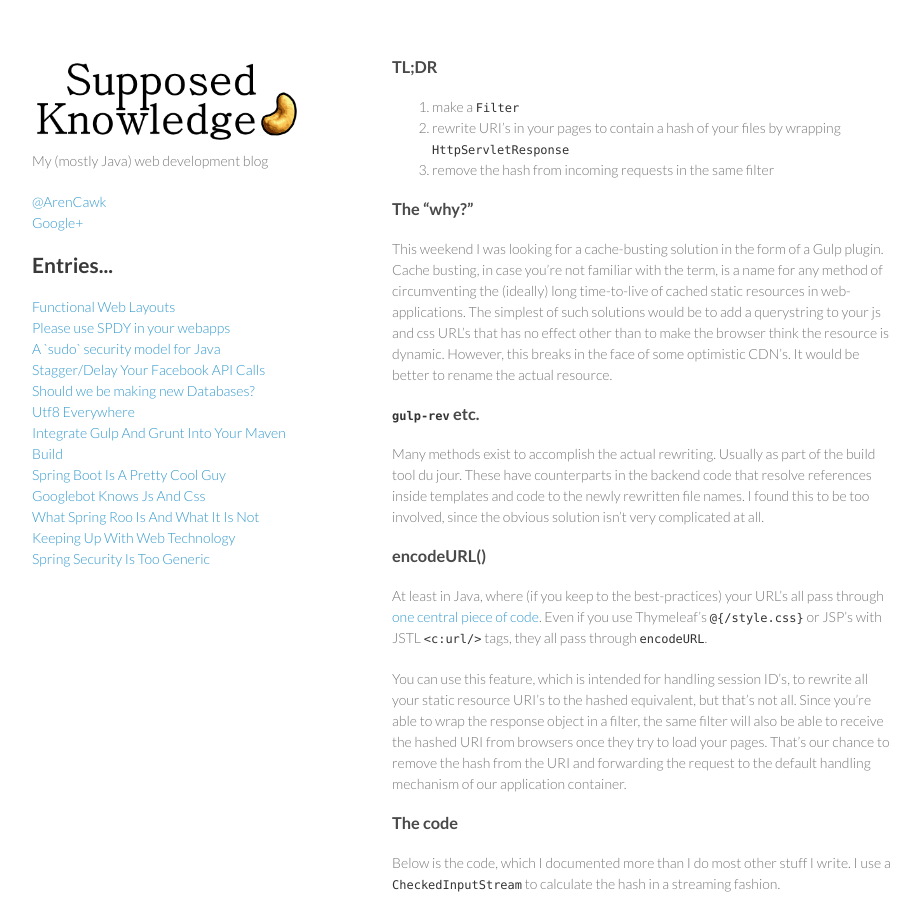
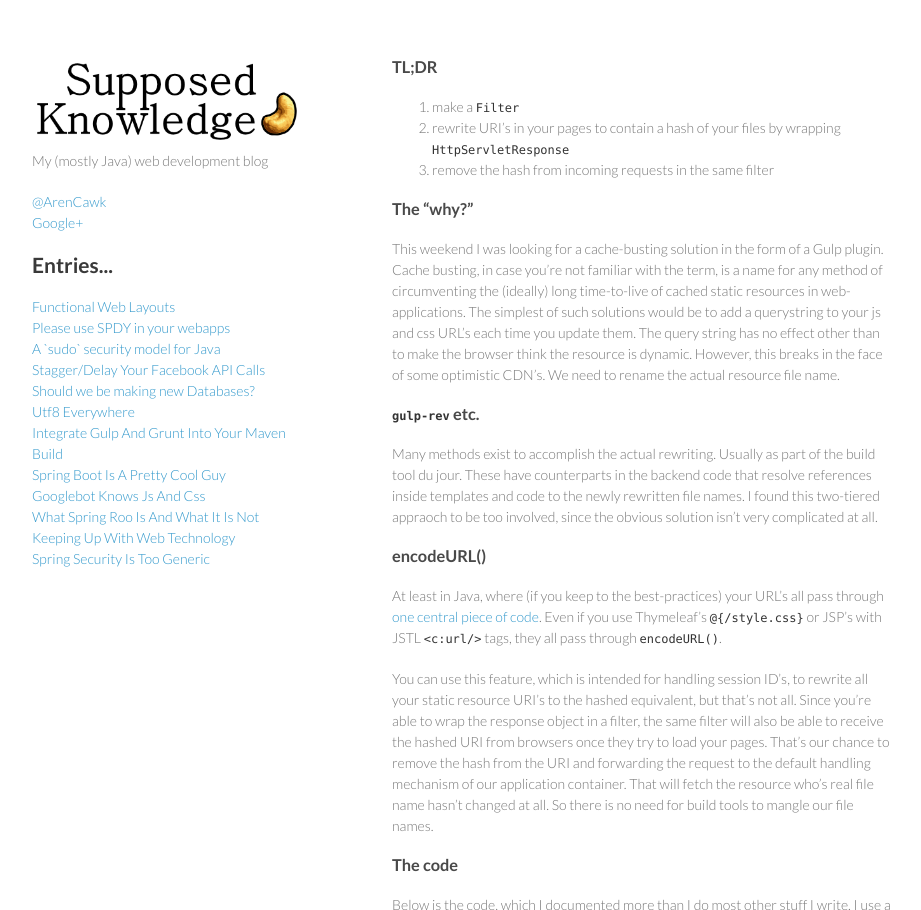
Before and after one commit to arienkock/arienkock.github.io, a Jekyll site: the page built from index.html, in a window 1280 px wide and 1166 px high, cut to the strip 0-910 px from the top of the window. Shown: the whole strip, without its empty margins (178-1099 px from the left). Built offline with Jekyll 4.4.1, drawn with Linux system fonts in a browser that asks for light colours; Markdown is read by kramdown in place of the engine named in the settings.

Commit message:
Update 2014-11-17-cache-busting-filter-for-java.md

```diff
--- a/_posts/2014-11-17-cache-busting-filter-for-java.md
+++ b/_posts/2014-11-17-cache-busting-filter-for-java.md
@@ -8,15 +8,15 @@ title: Cache Busting Filter: Java-only solution to long cache expiry
 3. remove the hash from incoming requests in the same filter
 
 ### The "why?"
-This weekend I was looking for a cache-busting solution in the form of a Gulp plugin. Cache busting, in case you're not familiar with the term, is a name for any method of circumventing the (ideally) long time-to-live of cached static resources in web-applications. The simplest of such solutions would be to add a querystring to your js and css URL's that has no effect other than to make the browser think the resource is dynamic. However, this breaks in the face of some optimistic CDN's. It would be better to rename the actual resource.
+This weekend I was looking for a cache-busting solution in the form of a Gulp plugin. Cache busting, in case you're not familiar with the term, is a name for any method of circumventing the (ideally) long time-to-live of cached static resources in web-applications. The simplest of such solutions would be to add a querystring to your js and css URL's each time you update them. The query string has no effect other than to make the browser think the resource is dynamic. However, this breaks in the face of some optimistic CDN's. We need to rename the actual resource file name.
 
 ### `gulp-rev` etc.
-Many methods exist to accomplish the actual rewriting. Usually as part of the build tool du jour. These have counterparts in the backend code that resolve references inside templates and code to the newly rewritten file names. I found this to be too involved, since the obvious solution isn't very complicated at all.
+Many methods exist to accomplish the actual rewriting. Usually as part of the build tool du jour. These have counterparts in the backend code that resolve references inside templates and code to the newly rewritten file names. I found this two-tiered appraoch to be too involved, since the obvious solution isn't very complicated at all.
 
 ### encodeURL()
-At least in Java, where (if you keep to the best-practices) your URL's all pass through [one central piece of code](https://docs.oracle.com/javaee/6/api/javax/servlet/http/HttpServletResponse.html#encodeURL(java.lang.String)). Even if you use Thymeleaf's `@{/style.css}` or JSP's with JSTL `<c:url/>` tags, they all pass through `encodeURL`.
+At least in Java, where (if you keep to the best-practices) your URL's all pass through [one central piece of code](https://docs.oracle.com/javaee/6/api/javax/servlet/http/HttpServletResponse.html#encodeURL(java.lang.String)). Even if you use Thymeleaf's `@{/style.css}` or JSP's with JSTL `<c:url/>` tags, they all pass through `encodeURL()`.
 
-You can use this feature, which is intended for handling session ID's, to rewrite all your static resource URI's to the hashed equivalent, but that's not all. Since you're able to wrap the response object in a filter, the same filter will also be able to receive the hashed URI from browsers once they try to load your pages. That's our chance to remove the hash from the URI and forwarding the request to the default handling mechanism of our application container.
+You can use this feature, which is intended for handling session ID's, to rewrite all your static resource URI's to the hashed equivalent, but that's not all. Since you're able to wrap the response object in a filter, the same filter will also be able to receive the hashed URI from browsers once they try to load your pages. That's our chance to remove the hash from the URI and forwarding the request to the default handling mechanism of our application container. That will fetch the resource who's real file name hasn't changed at all. So there is no need for build tools to mangle our file names.
 
 ### The code
 Below is the code, which I documented more than I do most other stuff I write. I use a `CheckedInputStream` to calculate the hash in a streaming fashion.
```
